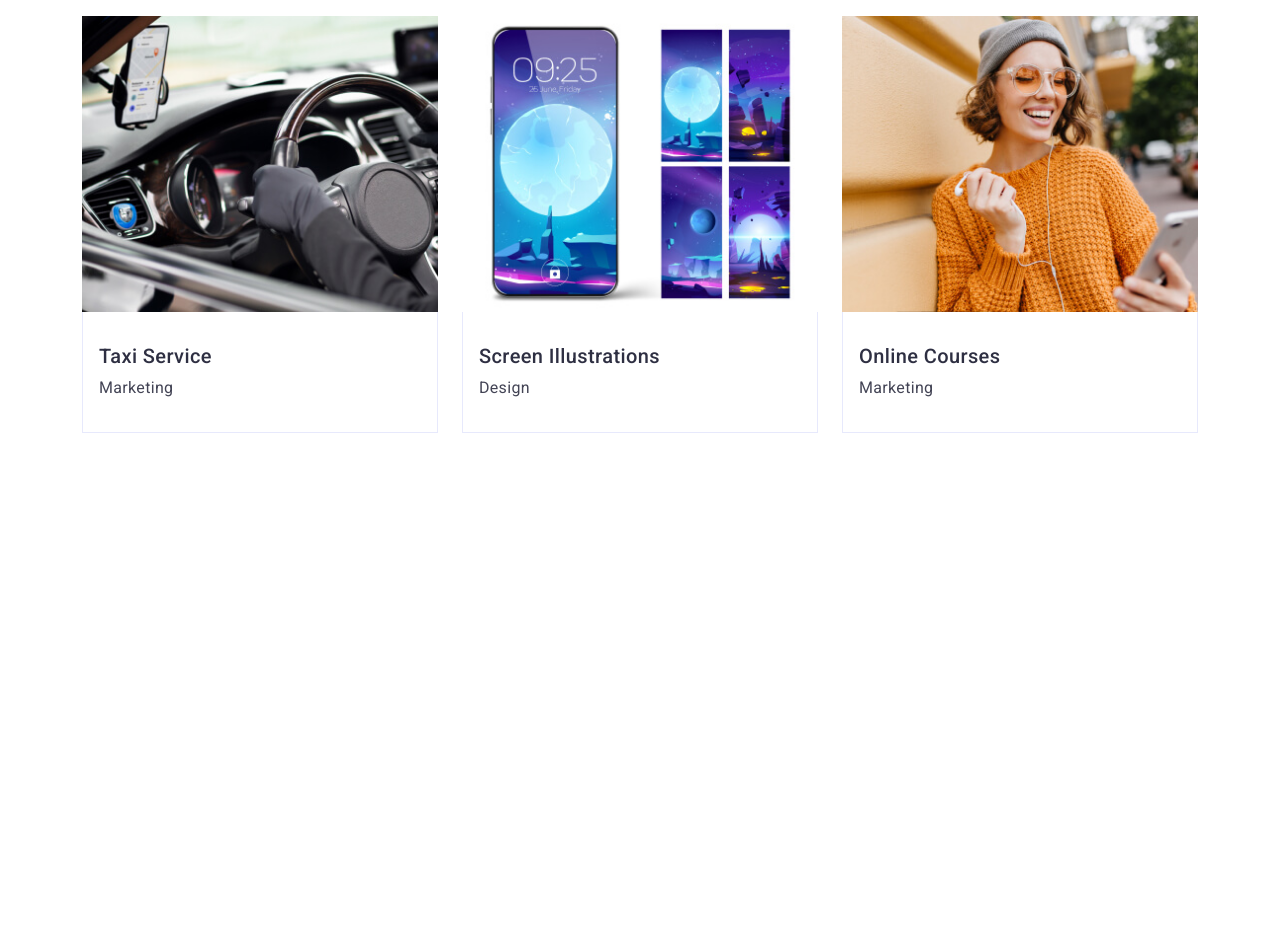
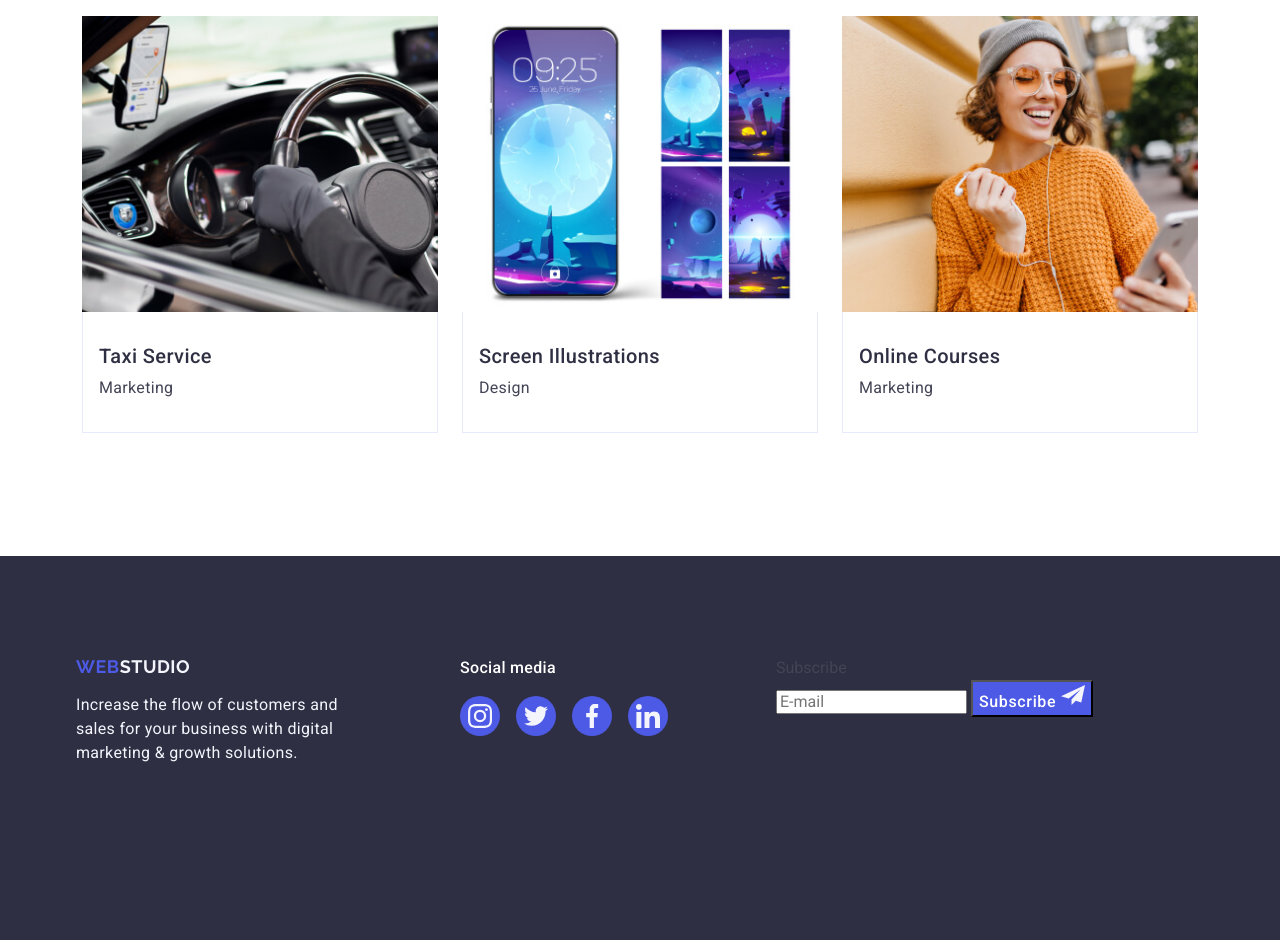
Before and after one commit to oleksandr-honchar/goit-markup-hw-06ver2, a plain HTML site: page index.html in a window 1280 px wide. Shown: the part 2601-3541 px from the top of the page. Before the commit the page ends 3157 px from the top, so only its background shows below. Drawn offline with nearby package versions, Linux system fonts and the light colour scheme.

Commit message:
adjust part of footer

```diff
--- a/css/styles.css
+++ b/css/styles.css
@@ -835,3 +835,128 @@ button {
     display: none;
   }
 }
+
+/* FOOTER */
+
+.page-footer {
+  background-color: #2e2f42;
+  padding: 96px 0;
+  margin: 0 auto;
+}
+
+.footer-content {
+  display: flex;
+  flex-direction: column;
+  align-items: baseline;
+  width: 100%;
+}
+
+.logo-text {
+  margin-bottom: 72px;
+  max-width: 288px;
+  height: 112px;
+}
+
+.footer-logo {
+  display: block;
+  margin: 0 auto 16px;
+  width: fit-content;
+}
+
+.footer-logo .logo-part {
+  color: #f4f4fd;
+}
+
+.footer-text {
+  color: #f4f4fd;
+  letter-spacing: 0.02em;
+}
+
+.footer-social-media {
+  display: flex;
+  flex-direction: column;
+  align-items: center;
+  justify-content: center;
+  width: 100%;
+}
+
+.social-list-title {
+  font-weight: 500;
+  letter-spacing: 0.02em;
+  color: #fff;
+  display: block;
+  margin-bottom: 16px;
+}
+
+.social-list {
+  display: flex;
+  justify-content: center;
+  gap: 16px;
+}
+
+.social-list-link {
+  display: flex;
+  align-items: center;
+  justify-content: center;
+  width: 100%;
+  height: 100%;
+  border-radius: 50%;
+  background-color: #4d5ae5;
+  transition: background-color 250ms cubic-bezier(0.4, 0, 0.2, 1);
+}
+
+.social-list-icon,
+.subscribe-icon {
+  fill: #f4f4fd;
+}
+
+.footer-subscribe {
+  margin-top: 72px;
+}
+
+@media screen and (min-width: 768px) {
+  .page-footer {
+    padding: 100px 0;
+  }
+
+  .footer-content {
+    flex-direction: row;
+    flex-wrap: wrap;
+  }
+
+  .logo-text {
+    margin-left: 108px;
+    margin-right: 24px;
+    max-width: 264px;
+  }
+
+  .footer-logo {
+    display: inline-block;
+    margin-bottom: 16px;
+  }
+
+  .footer-social-media {
+    align-items: baseline;
+    width: 208px;
+  }
+
+  .footer-subscribe {
+    margin: 0 108px 96px;
+  }
+}
+
+@media screen and (min-width: 1158px) {
+  .page-footer {
+    padding: 100px 0;
+  }
+
+  .logo-text {
+    margin-left: 0;
+    margin-right: 120px;
+  }
+
+  .social-list-link:hover,
+  .social-list-link:focus {
+    background-color: #31d0aa;
+  }
+}
--- a/index.html
+++ b/index.html
@@ -515,7 +515,7 @@
 
     <!-- FOOTER -->
 
-    <footer class="page-footer hidden">
+    <footer class="page-footer">
       <div class="container footer-content">
         <div class="logo-text">
           <a href="./index.html" class="logo footer-logo"
@@ -528,7 +528,7 @@
         </div>
         <div class="footer-social-media">
           <p class="social-list-title">Social media</p>
-          <ul class="social-list list">
+          <ul class="social-list">
             <li class="social-media-item">
               <a href="#" class="social-list-link">
                 <svg class="social-list-icon" width="24" height="24">
```
Also changed, not shown: css/styles-old.css (+1 -65 lines).
